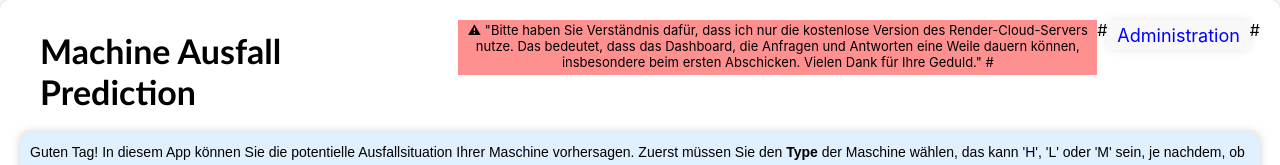
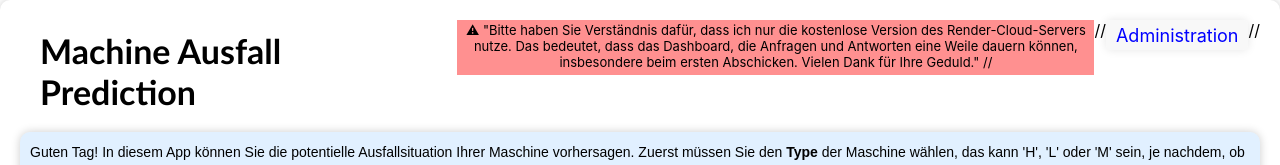
Before and after one commit to solainv/machine-fail-reactapp, a React (Create React App) app: page / in a window 1280 px wide. Shown: the top 165 px of the page. Built offline with nearby package versions, Linux system fonts and the light colour scheme.

Commit message:
Update App.js

```diff
--- a/src/App.js
+++ b/src/App.js
@@ -55,9 +55,9 @@ function App() {
         ⚠ "Bitte haben Sie Verständnis dafür, dass ich nur die kostenlose Version des Render-Cloud-Servers
         nutze. Das bedeutet, dass das Dashboard, die Anfragen und Antworten eine Weile dauern können,
         insbesondere beim ersten Abschicken. Vielen Dank für Ihre Geduld."
-        #</div>
-        #<a href='http://localhost:3000/admin'>Administration</a>
-        #</div>
+        //</div>
+        //<a href='http://localhost:3000/admin'>Administration</a>
+        //</div>
 
         <p>
           Guten Tag! In diesem App  können Sie die potentielle Ausfallsituation Ihrer Maschine vorhersagen.
```
